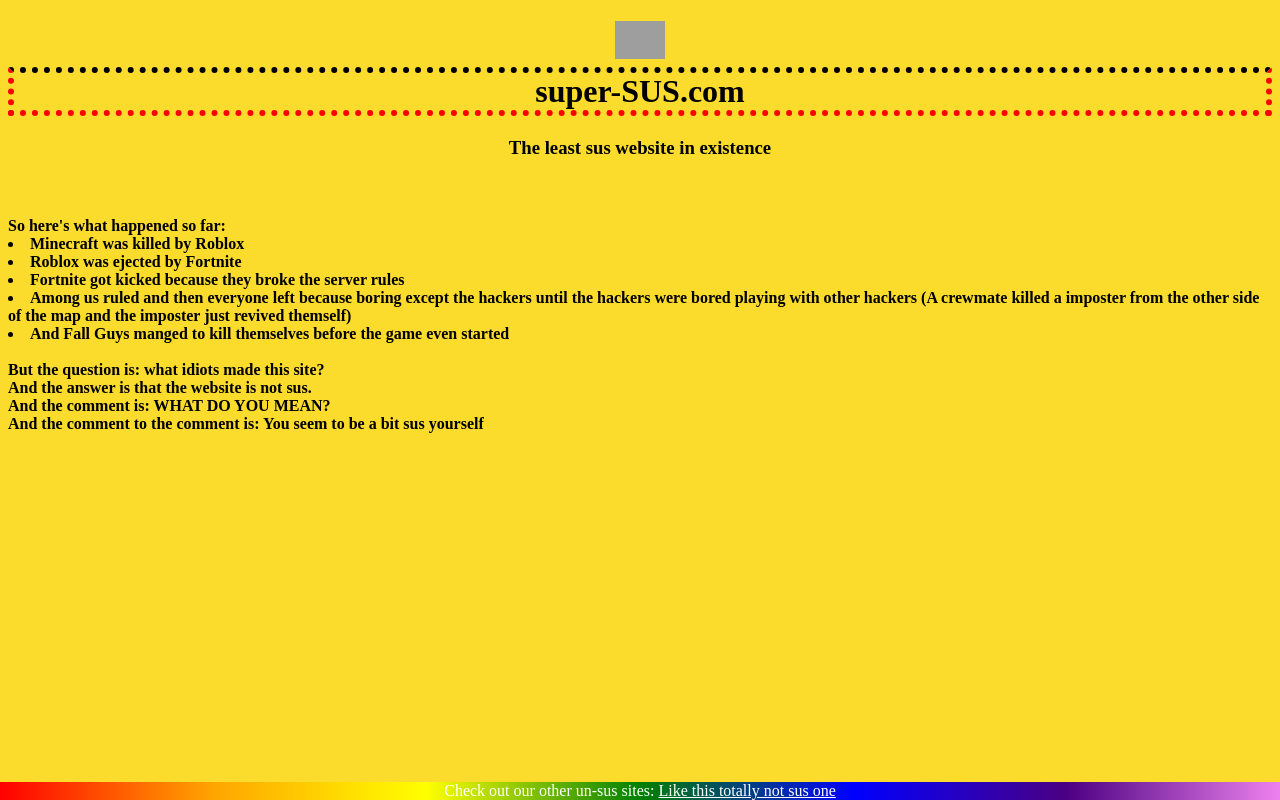
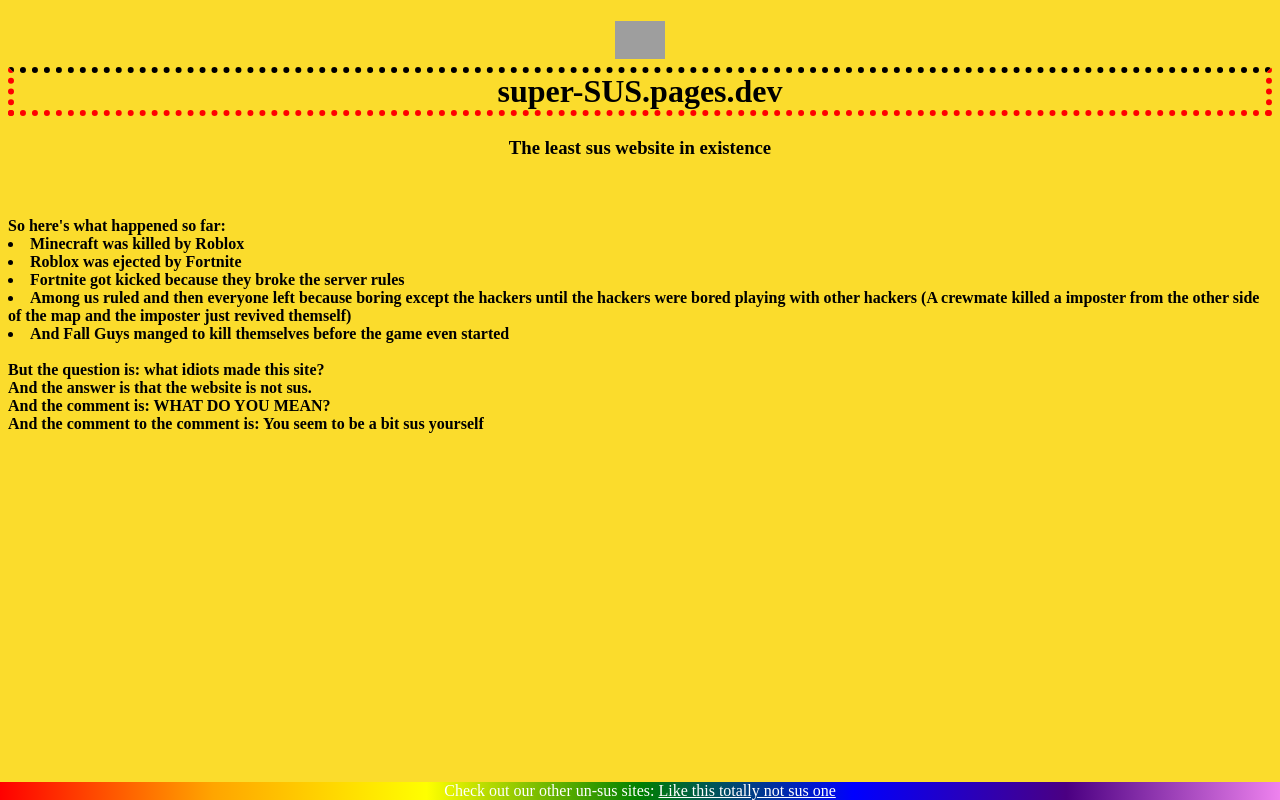
Before and after one commit to Classfied3D/SUS, a plain HTML site: page index.html in a window 1280 px wide. Drawn offline with Linux system fonts and the light colour scheme; grey boxes are pictures that could not be loaded.

Commit message:
Update index.html

```diff
--- a/index.html
+++ b/index.html
@@ -45,7 +45,7 @@ body {
         <img src="https://play-lh.googleusercontent.com/8ddL1kuoNUB5vUvgDVjYY3_6HwQcrg1K2fd_R8soD-e2QYj8fT9cfhfh3G0hnSruLKec" width="50"/>
         <br>
         <div class="title">
-          super-SUS.com
+          super-SUS.pages.dev
         </div>
       </div>
     </h1>
```
